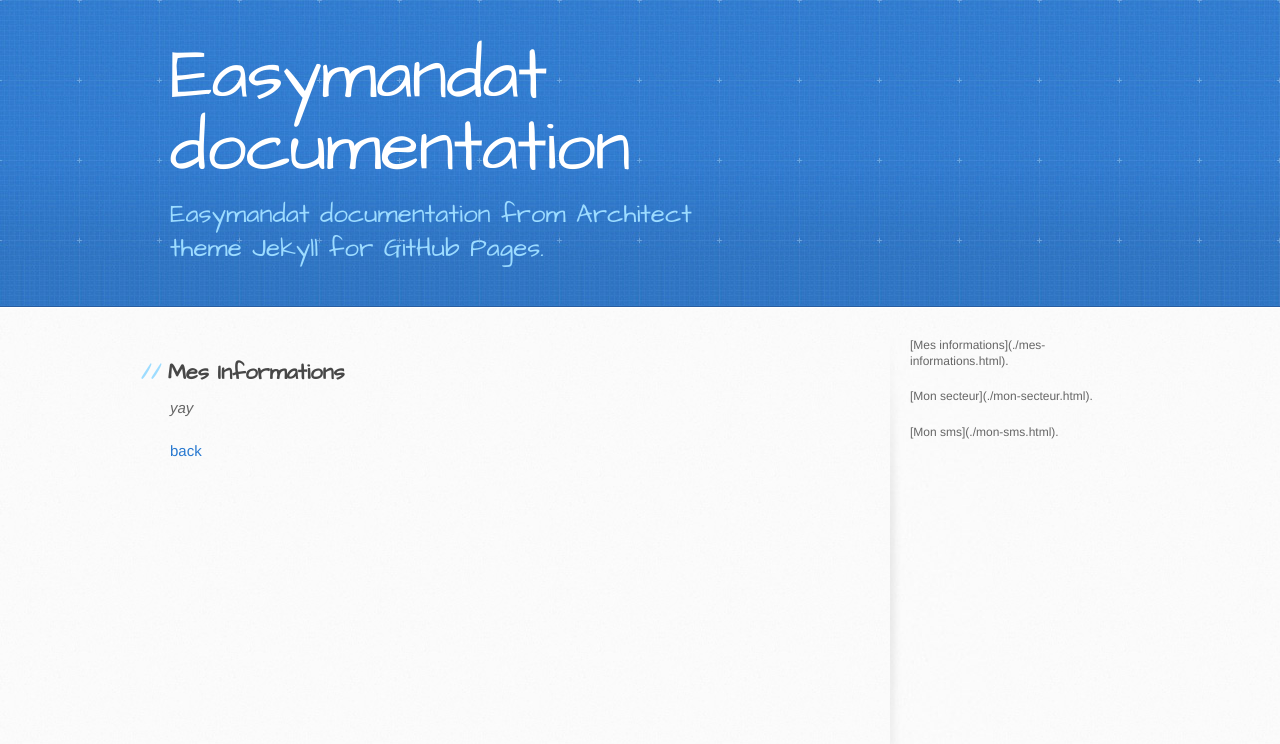
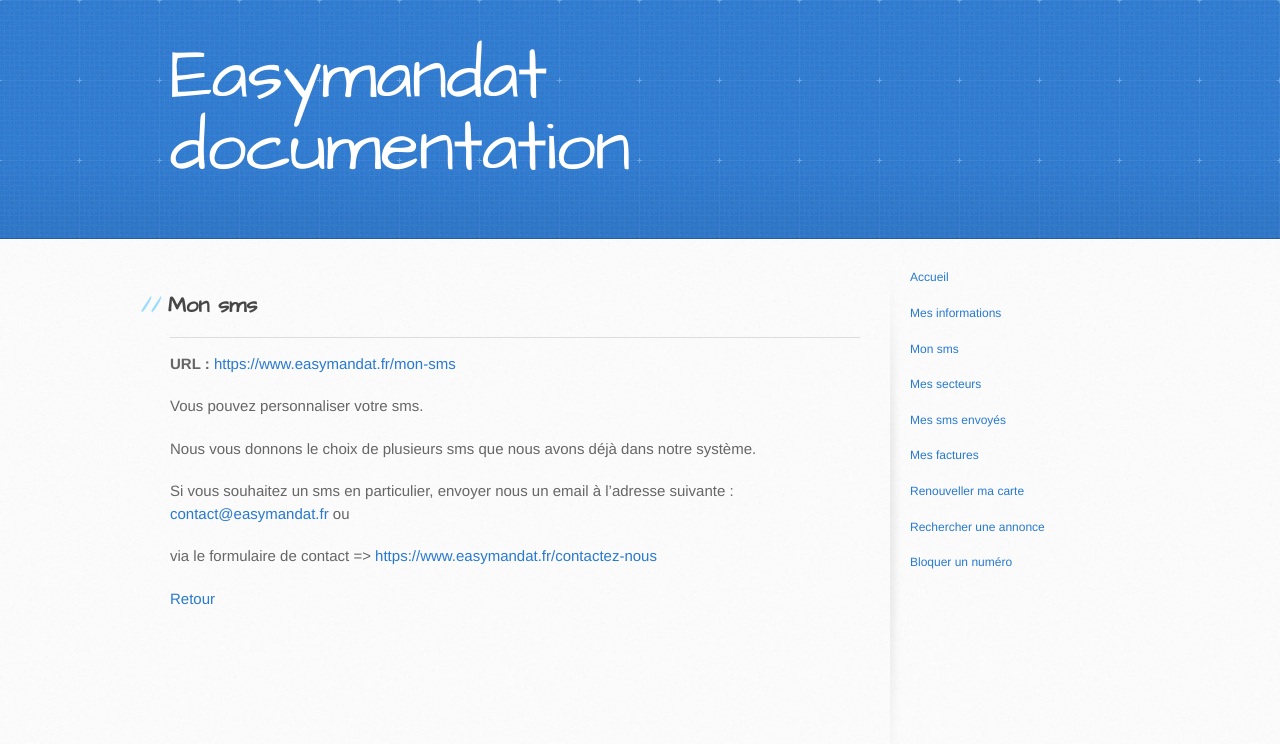
Before and after one commit to Easymandat/doc.easymandat.fr, a Jekyll site: the page built from mon-sms.md, in a window 1280 px wide. Shown: the top 744 px of the page. Built offline with Jekyll 4.4.1, drawn with Linux system fonts in a browser that asks for light colours.

Commit message:
Update documentation

```diff
--- a/_config.yml
+++ b/_config.yml
@@ -1,5 +1,5 @@
 title: Easymandat documentation
-description: Easymandat documentation from Architect theme Jekyll for GitHub Pages.
+description:
 show_downloads: true
 google_analytics:
 theme: jekyll-theme-architect
--- a/_layouts/default.html
+++ b/_layouts/default.html
@@ -17,6 +17,7 @@
   </head>
 
   <body>
+
     <header>
       <div class="inner">
         <a href="{{ '/' | absolute_url }}">
@@ -35,26 +36,15 @@
     <div id="content-wrapper">
       <div class="inner clearfix">
         <aside id="sidebar">
-          <p>[Mes informations](./mes-informations.html).</p>
-          <p>[Mon secteur](./mon-secteur.html).</p>
-          <p>[Mon sms](./mon-sms.html).</p>
-
-          <!-- {% if site.show_downloads %}
-            <a href="{{ site.github.zip_url }}" class="button">
-              <small>Download</small>
-              .zip file
-            </a>
-            <a href="{{ site.github.tar_url }}" class="button">
-              <small>Download</small>
-              .tar.gz file
-            </a>
-          {% endif %}
-
-          {% if site.github.is_project_page %}
-            <p class="repo-owner"><a href="{{ site.github.repository_url }}">{{ site.github.repository_name }}</a> is maintained by <a href="{{ site.github.owner_url }}">{{ site.github.owner_name }}</a>.</p>
-          {% endif %}
-
-          <p>This page was generated by <a href="https://pages.github.com">GitHub Pages</a>.</p> -->
+          <p><a href="/">Accueil</a></p>
+          <p><a href="/mes-informations.html">Mes informations</a></p>
+          <p><a href="/mon-sms.html">Mon sms</a></p>
+          <p><a href="/mes-secteurs.html">Mes secteurs</a></p>
+          <p><a href="/mes-sms-envoyés.html">Mes sms envoyés</a></p>
+          <p><a href="/mes-factures.html">Mes factures</a></p>
+          <p><a href="/renouveller-ma-carte.html">Renouveller ma carte</a></p>
+          <p><a href="/rechercher-une-annonce.html">Rechercher une annonce</a></p>
+          <p><a href="/bloquer-un-numero.html">Bloquer un numéro</a></p>
         </aside>
 
         <section id="main-content">
--- a/mon-sms.md
+++ b/mon-sms.md
@@ -2,8 +2,18 @@
 layout: default
 ---
 
-## Mes Informations
+## Mon sms
 
-_yay_
+---
 
-[back](./)
+**URL : [https://www.easymandat.fr/mon-sms](https://www.easymandat.fr/mon-sms)**
+
+Vous pouvez personnaliser votre sms.
+
+Nous vous donnons le choix de plusieurs sms que nous avons déjà dans notre système.
+
+Si vous souhaitez un sms en particulier, envoyer nous un email à l'adresse suivante : <a href="mail:contact@easymandat.fr">contact@easymandat.fr</a> ou
+
+via le formulaire de contact => [https://www.easymandat.fr/contactez-nous](https://www.easymandat.fr/contactez-nous)
+
+[Retour](./)
```
Also changed, not shown: bloquer-un-numero.md (added, +15 -0 lines), index.md (+8 -112 lines), mes-factures.md (added, +17 -0 lines), mes-informations.md (+8 -2 lines), mes-secteurs.md (added, +21 -0 lines), mes-sms-envoyes.md (added, +13 -0 lines), mon-secteur.md (deleted, +0 -9 lines), rechercher-une-annonce.md (added, +19 -0 lines), renouveller-ma-carte.md (added, +15 -0 lines), assets/images/logo.png (added).
